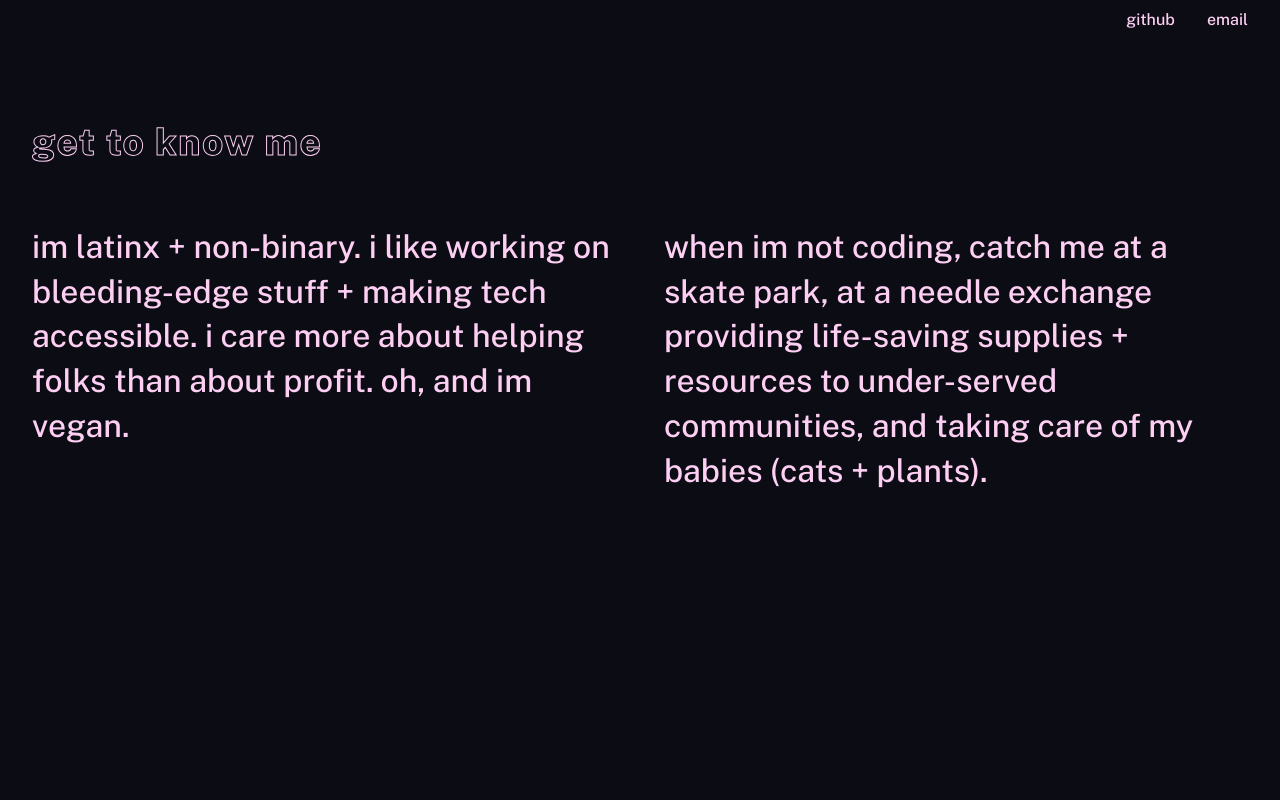
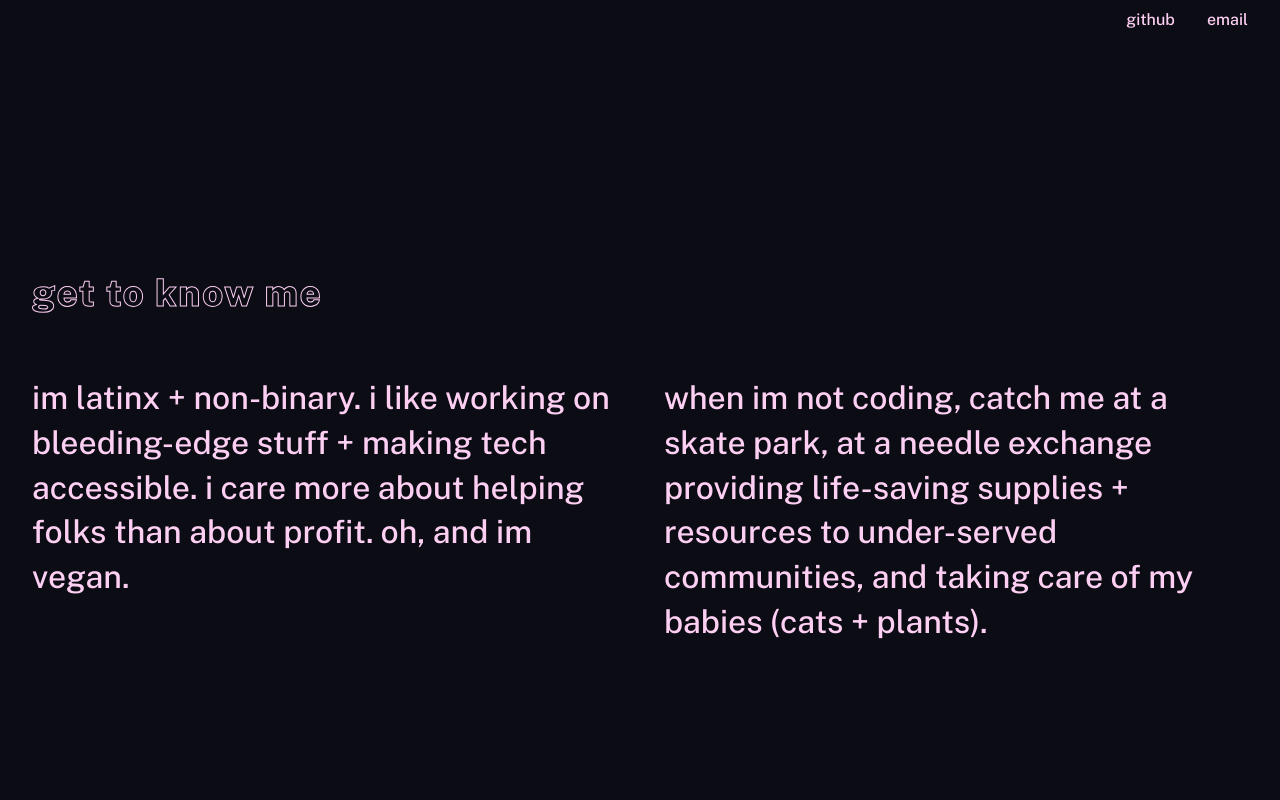
Before and after one commit to sissyliberation/next-portfolio, a Next.js app: page / in a window 1280 px wide. Shown: the part 740-1540 px from the top of the page. Built offline with nearby package versions, Linux system fonts and the light colour scheme.

Commit message:
center-align about content

```diff
--- a/components/about/about.module.scss
+++ b/components/about/about.module.scss
@@ -17,7 +17,7 @@
   height: 100%;
   display: flex;
   flex-direction: column;
-  // align-items: center;
+  justify-content: center;
 }
 
 .title {
```
